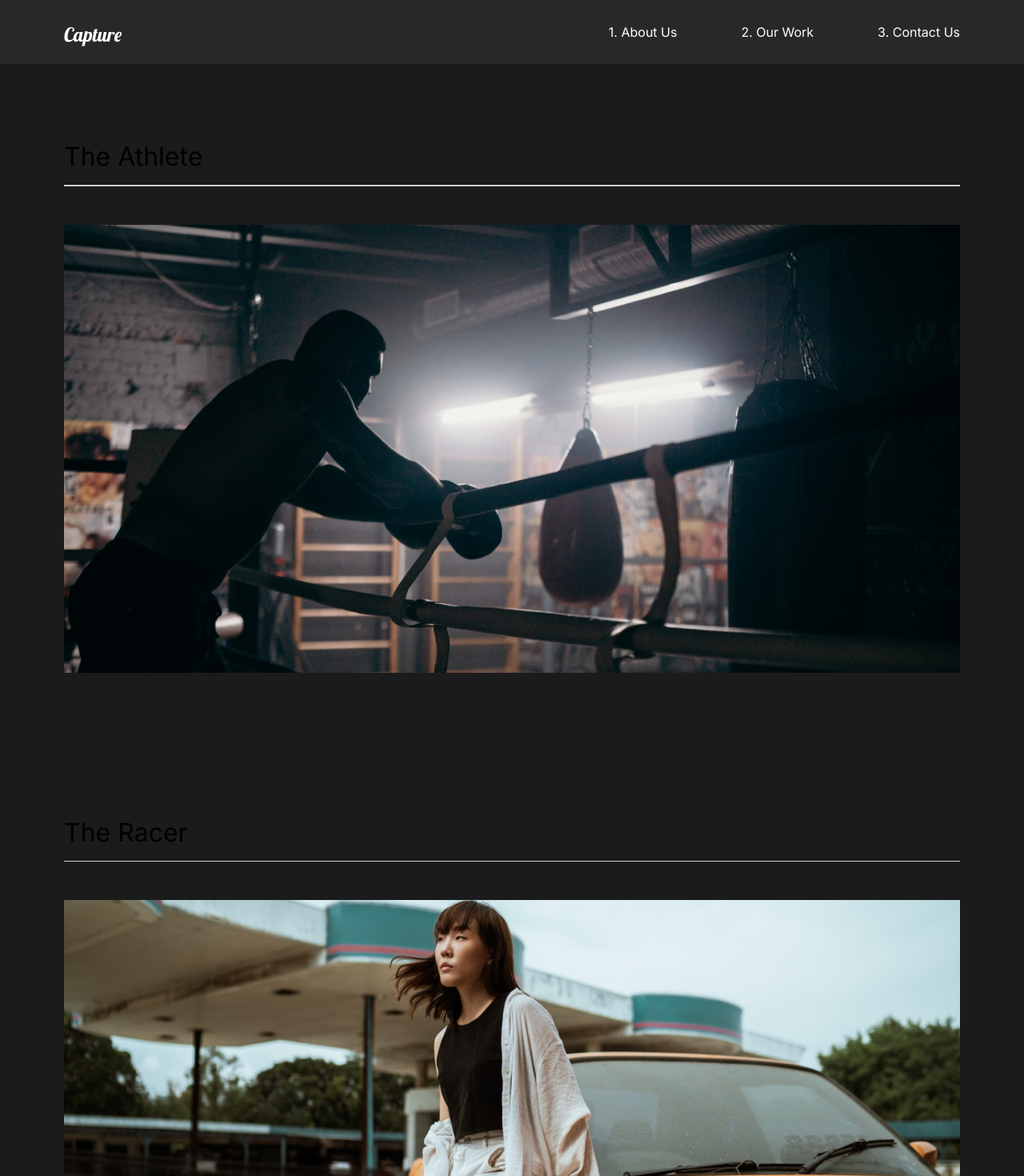
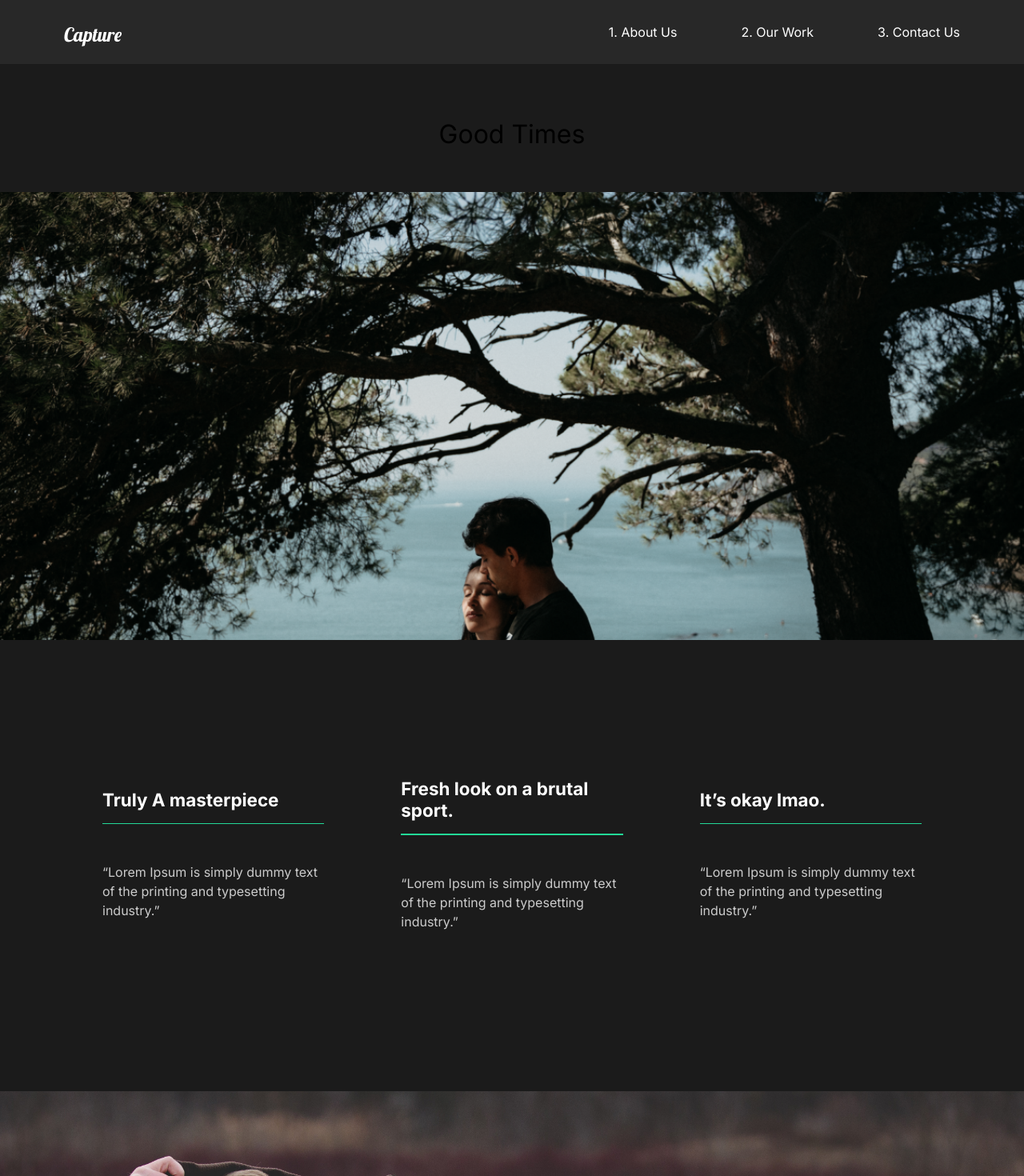
Before and after one commit to enesimona/capture, a React (Create React App) app: page /work/good-times in a window 1280 px wide. Shown: the top 1470 px of the page at 80% size. Built offline with nearby package versions, Linux system fonts and the light colour scheme.

Commit message:
11. Movie details

```diff
--- a/src/App.js
+++ b/src/App.js
@@ -6,6 +6,7 @@
 import OurWork from "./pages/OurWork";
 import ContactUs from "./pages/ContactUs";
 import { Switch, Route } from "react-router-dom";
+import MovieDetail from "./pages/MovieDetail";
 
 function App() {
   return (
@@ -16,8 +17,11 @@
         <Route path="/" exact>
           <AboutUs></AboutUs>
         </Route>
-        <Route path="/work">
+        <Route path="/work" exact>
           <OurWork></OurWork>
+        </Route>
+        <Route path="/work/:id">
+          <MovieDetail />
         </Route>
         <Route path="/contact">
           <ContactUs></ContactUs>
--- /dev/null
+++ b/src/movieState.js
@@ -0,0 +1,81 @@
+//Import Images
+import athlete from "./img/athlete-small.png";
+import goodtimes from "./img/goodtimes-small.png";
+import theracer from "./img/theracer-small.png";
+import athlete2 from "./img/athlete2.png";
+import goodtimes2 from "./img/good-times2.jpg";
+import theracer2 from "./img/the-racer2.jpg";
+
+export const MovieState = () => {
+  return [
+    {
+      title: "The Athlete",
+      mainImg: athlete,
+      secondaryImg: athlete2,
+      url: "/work/the-athlete",
+      awards: [
+        {
+          title: "Truly A masterpiece",
+          description:
+            "“Lorem Ipsum is simply dummy text of the printing and typesetting industry.”",
+        },
+        {
+          title: "Fresh look on a brutal sport.",
+          description:
+            "“Lorem Ipsum is simply dummy text of the printing and typesetting industry.”",
+        },
+        {
+          title: "It’s okay lmao.",
+          description:
+            "“Lorem Ipsum is simply dummy text of the printing and typesetting industry.”",
+        },
+      ],
+    },
+    {
+      title: "Good Times",
+      mainImg: goodtimes,
+      url: "/work/good-times",
+      secondaryImg: goodtimes2,
+      awards: [
+        {
+          title: "Truly A masterpiece",
+          description:
+            "“Lorem Ipsum is simply dummy text of the printing and typesetting industry.”",
+        },
+        {
+          title: "Fresh look on a brutal sport.",
+          description:
+            "“Lorem Ipsum is simply dummy text of the printing and typesetting industry.”",
+        },
+        {
+          title: "It’s okay lmao.",
+          description:
+            "“Lorem Ipsum is simply dummy text of the printing and typesetting industry.”",
+        },
+      ],
+    },
+    {
+      title: "The Racer",
+      mainImg: theracer,
+      url: "/work/the-racer",
+      secondaryImg: theracer2,
+      awards: [
+        {
+          title: "Truly A masterpiece",
+          description:
+            "“Lorem Ipsum is simply dummy text of the printing and typesetting industry.”",
+        },
+        {
+          title: "Fresh look on a brutal sport.",
+          description:
+            "“Lorem Ipsum is simply dummy text of the printing and typesetting industry.”",
+        },
+        {
+          title: "It’s okay lmao.",
+          description:
+            "“Lorem Ipsum is simply dummy text of the printing and typesetting industry.”",
+        },
+      ],
+    },
+  ];
+};
--- /dev/null
+++ b/src/pages/MovieDetail.js
@@ -0,0 +1,106 @@
+import React, { useEffect, useState } from "react";
+import styled from "styled-components";
+import { useHistory } from "react-router-dom";
+import { MovieState } from "../movieState";
+
+const MovieDetail = () => {
+  const history = useHistory();
+  const url = history.location.pathname;
+  const [movies, setMovies] = useState(MovieState);
+  const [movie, setMovie] = useState(null);
+
+  useEffect(() => {
+    const currentMovie = movies.filter((stateMovie) => stateMovie.url === url);
+    setMovie(currentMovie[0]);
+  }, [movies, url]);
+
+  return (
+    <>
+      {movie && (
+        <Details>
+          <HeadLine>
+            <h2>{movie.title}</h2>
+            <img src={movie.mainImg}></img>
+          </HeadLine>
+          <Awards>
+            {movie.awards.map((award) => (
+              <Award
+                title={award.title}
+                description={award.description}
+                key={award.title}
+              />
+            ))}
+          </Awards>
+          <ImageDisplay>
+            <img src={movie.secondaryImg} alt=""></img>
+          </ImageDisplay>
+        </Details>
+      )}
+    </>
+  );
+};
+
+const Details = styled.div``;
+
+const HeadLine = styled.div`
+  min-height: 90vh;
+  padding-top: 20vh;
+  position: relative;
+  h2 {
+    position: absolute;
+    top: 10%;
+    left: 50%;
+    transform: translate(-50%, -10%);
+  }
+  img {
+    width: 100%;
+    height: 70vh;
+    object-fit: cover;
+  }
+`;
+
+const Awards = styled.div`
+  min-height: 50vh;
+  display: flex;
+  margin: 5rem 5rem;
+  align-items: center;
+  justify-content: space-around;
+`;
+
+//Award Component
+const Award = ({ title, description }) => {
+  return (
+    <AwardStyle>
+      <h3>{title}</h3>
+      <div className="line"></div>
+      <p>{description}</p>
+    </AwardStyle>
+  );
+};
+
+const AwardStyle = styled.div`
+  padding: 3rem;
+  h3 {
+    font-size: 1.4rem;
+  }
+  .line {
+    width: 100%;
+    background: #23d997;
+    height: 0.1rem;
+    margin: 1rem 0rem;
+  }
+  p {
+    padding: 2rem 0rem;
+  }
+`;
+
+const ImageDisplay = styled.div`
+  min-height: 50vh;
+  img {
+    width: 100%;
+    height: 100vh;
+    object-fit: cover;
+  }
+`;
+
+export default MovieDetail;
--- a/src/pages/OurWork.js
+++ b/src/pages/OurWork.js
@@ -12,21 +12,21 @@
       <Movie>
         <h2>The Athlete</h2>
         <div className="line"></div>
-        <NavLink to="">
+        <NavLink to="/work/the-athlete">
           <img src={athlete} alt="athlete"></img>
         </NavLink>
       </Movie>
       <Movie>
         <h2>The Racer</h2>
         <div className="line"></div>
-        <NavLink to="">
+        <NavLink to="/work/the-racer">
           <img src={theracer} alt="the racer"></img>
         </NavLink>
       </Movie>
       <Movie>
         <h2>Good Times</h2>
         <div className="line"></div>
-        <NavLink to="">
+        <NavLink to="/work/good-times">
           <img src={goodtimes} alt="good times"></img>
         </NavLink>
       </Movie>
```
